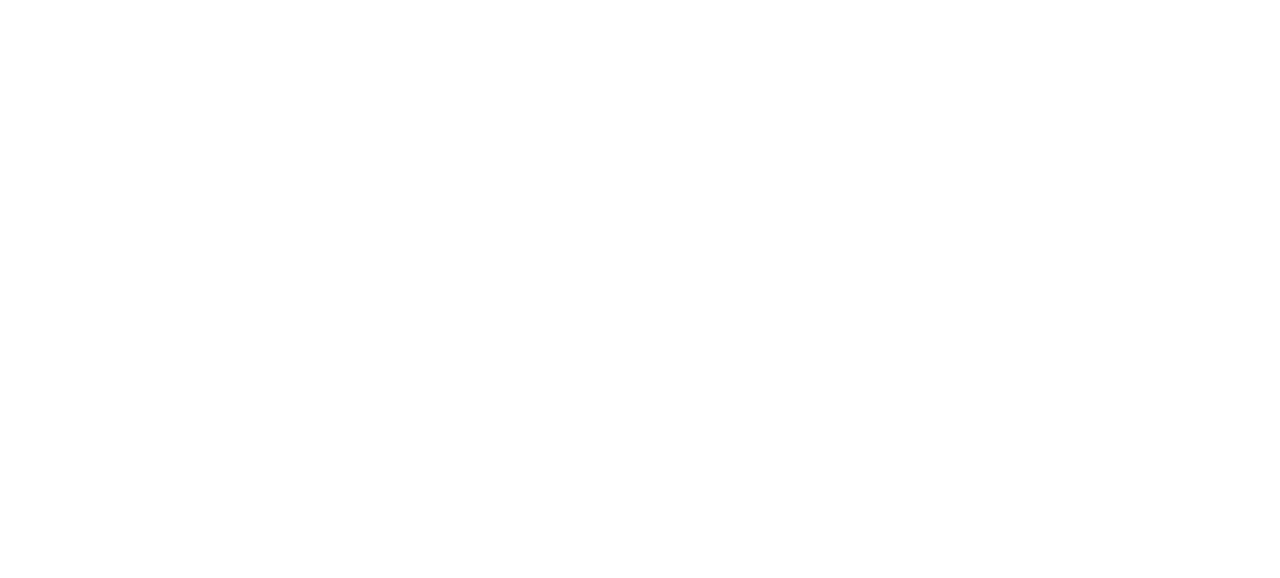
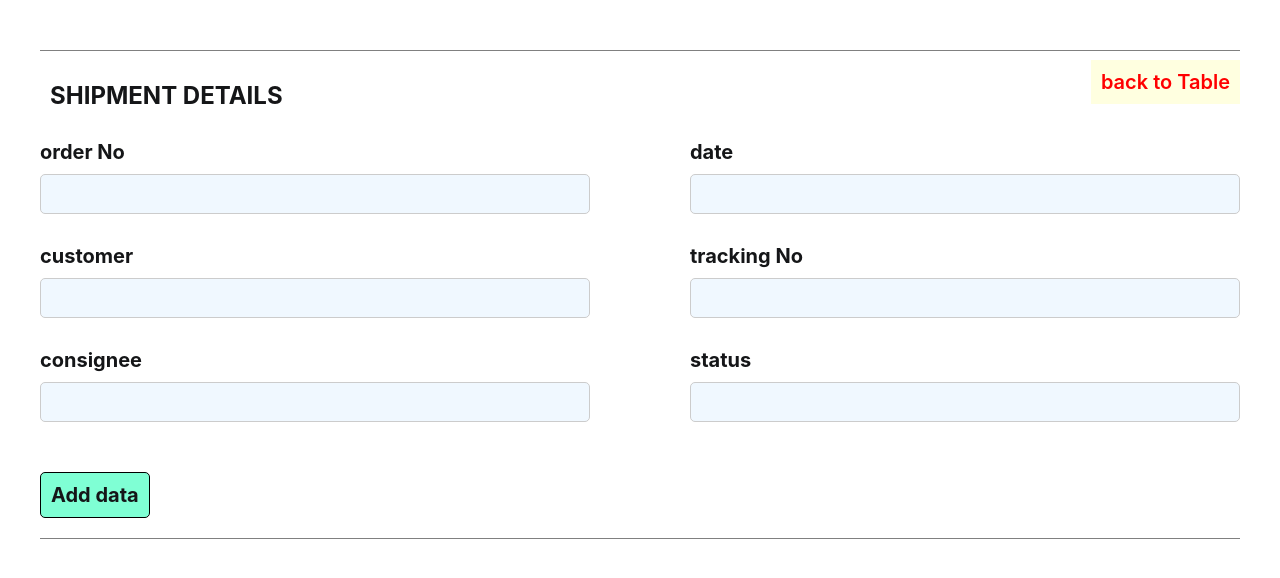
Before and after one commit to AleksLsv/assessment-frontend-ver2, a React (Create React App) app: page /form in a window 1280 px wide. Before the commit this address had no page. Shown: the top 578 px of the page. Built offline with nearby package versions, Linux system fonts and the light colour scheme; no server answers.

Commit message:
add data & update data

```diff
--- a/src/App.css
+++ b/src/App.css
@@ -11,7 +11,7 @@ body,
 }
 
 .main {
-  flex: 1;
+  flex-grow: 1;
 }
 
 .container {
--- a/src/components/DetailsForm.jsx
+++ b/src/components/DetailsForm.jsx
@@ -1,20 +1,58 @@
-import React, { useState } from "react";
+import React, { useEffect, useState } from "react";
 import styles from "./Form.module.css";
 import { useNavigate } from "react-router-dom";
 import { useLocation } from 'react-router-dom';
+import { Link } from 'react-router-dom';
+
 
 function DetailsForm({ onAddShipment, onDelete }) {
+  const navigate = useNavigate();
   const { state } = useLocation();
-  const { ship } = state;
+  const { ship } = state || {};
 
   const [formData, setFormData] = useState({
-    orderNo: ship.orderNo,
-    date: ship.date,
-    customer: ship.customer,
-    trackingNo: ship.trackingNo,
-    consignee: ship.consignee,
-    status: ship.status
+    orderNo: '',
+    date: '',
+    customer: '',
+    trackingNo: '',
+    consignee: '',
+    status: ''
   });
+
+  useEffect(() => {
+    if (!ship) {
+      setFormData({
+        orderNo: '',
+        date: '',
+        customer: '',
+        trackingNo: '',
+        consignee: '',
+        status: ''
+      });
+    } else {
+      setFormData({
+        orderNo: ship.orderNo || '',
+        date: ship.date || '',
+        customer: ship.customer || '',
+        trackingNo: ship.trackingNo || '',
+        consignee: ship.consignee || '',
+        status: ship.status || ''
+      });
+    }
+  }, [ship]);
+
+
+
+  // const [formData, setFormData] = useState({
+  //   orderNo: ship.orderNo,
+  //   date: ship.date,
+  //   customer: ship.customer,
+  //   trackingNo: ship.trackingNo,
+  //   consignee: ship.consignee,
+  //   status: ship.status
+  // });
+
+
 
 
   const handleChange = (e, field) => {
@@ -22,31 +60,32 @@ function DetailsForm({ onAddShipment, onDelete }) {
   };
 
 
-  const navigate = useNavigate();
+  // const navigate = useNavigate();
 
-  const handleClick = () => {
-    navigate('/');
-  };
+  // const handleClick = () => {
+  //   navigate('/');
+  // };
 
   const onUpdate = (e) => {
     onDelete(ship.orderNo);
     onAddShipment(formData);
-    alert(`Data for order No ${formData["orderNo"]} has been updated. To return to the main table, click the button <<Back>>. You will see the changes at the bottom of the table.`);
+    alert(`Data has been updated. See the changes in the first row of the table.`);
     e.preventDefault();
+    navigate('/');
   };
 
   const onAdd = (e) => {
     onAddShipment(formData);
-    alert(`New data with order No ${formData["orderNo"]} has been added. To return to the main table, click the button <<Back>>. You will see the changes at the bottom of the table.`);
+    alert(`New data has been added. See the changes in the first row of the table.`);
     e.preventDefault();
+    navigate('/');
   };
 
 
   return (
     <div className={styles.details}>
-      <botton className={styles.details_btn_back} onClick={handleClick}>
-        back to Table
-      </botton>
+
+      <Link to="/" className={styles.details_link_back}>back to Table</Link>
 
 
       <form className={styles.form}>
@@ -96,8 +135,12 @@ function DetailsForm({ onAddShipment, onDelete }) {
 
         </ul>
 
-        <button className={styles.form_btn} type="submit" onClick={onUpdate}> Update data</button>
-        <button className={styles.form_btn} type="submit" onClick={onAdd}> Add data</button>
+
+        {(ship) ? (
+          <button className={styles.form_btn} type="submit" onClick={onUpdate}> Update data</button>
+        ) : (
+          <button className={styles.form_btn} type="submit" onClick={onAdd}> Add data</button>
+        )}
       </form>
 
     </div>
--- a/src/components/Footer.jsx
+++ b/src/components/Footer.jsx
@@ -4,9 +4,7 @@ import s from "./Footer.module.css"
 function Footer() {
   return (
     <footer className={s.footer}>
-      <div className="container">
         <p> &copy; Aleksandr Lissovski 2024</p>
-      </div>
     </footer>
   );
 
--- a/src/components/Footer.module.css
+++ b/src/components/Footer.module.css
@@ -1,9 +1,13 @@
 .footer {
-  /* background-color: #333;
-  color: #fff; */
+  background-color: ghostwhite;
+  /* color: #fff; */
   text-align: center;
   padding: 10px 0;
   border-top: solid 1px #000;
   font-family: 'SuisseIntl', sans-serif;
   margin-top: auto;
 }
+
+.footer p{
+  padding-top: 10px;
+}
--- a/src/components/Form.module.css
+++ b/src/components/Form.module.css
@@ -2,7 +2,7 @@
   position: relative;
 }
 
-.details_btn_back {
+.details_link_back {
   position: absolute;
   right: 0;
   top: 10px;
--- a/src/components/Header.module.css
+++ b/src/components/Header.module.css
@@ -22,8 +22,11 @@ p{
 .header {
   padding: 10px 0;
   border-bottom: solid 1px #000;
+  background-color: ghostwhite;
   font-family: 'SuisseIntl', sans-serif;
   margin-bottom: 30px;
+  position: sticky;
+  top: 0;
 }
 
 .logo__img {
--- a/src/components/ShipmentsTable.jsx
+++ b/src/components/ShipmentsTable.jsx
@@ -1,6 +1,7 @@
 import React from "react";
 import s from './Table.module.css';
 import TableRow from "./TableRow";
+import { useNavigate } from "react-router-dom";
 
 function ShipmentsTable(props) {
 
@@ -9,9 +10,20 @@ function ShipmentsTable(props) {
   const rows = shipments
     .map((ship) => <TableRow key={ship.orderNo} ship={ship} onDelete={props.onDelete} />);
 
+  const navigate = useNavigate();
+
+  const handleClick = () => {
+    navigate('/form');
+  };
+
 
   return (
     <div className={s.loaded}>
+
+      <botton className="add_data" onClick={handleClick}>
+        Add new data
+      </botton>
+
 
       {(error && !loadedFromFile) ? (
         <p className={s.errorNoData}>Error: {error.message} </p>
--- a/src/redux/shipments-reducer.js
+++ b/src/redux/shipments-reducer.js
@@ -39,10 +39,10 @@ function shipmentsReducer(state = initialState, action) {
         case AppActionType.DELETE_SHIPMENT:
             return {
                 ...state, shipments: state.shipments.filter(ship => ship.orderNo !== action.orderNo)
-            }
+            };
         case AppActionType.ADD_SHIPMENT:
             return {
-                ...state, shipments: [...state.shipments, action.payload]
+              ...state, shipments: [action.payload, ...state.shipments]
             }
 
 
```
